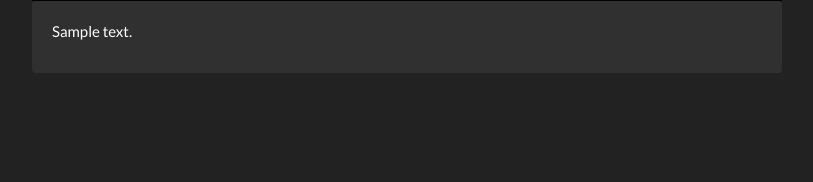
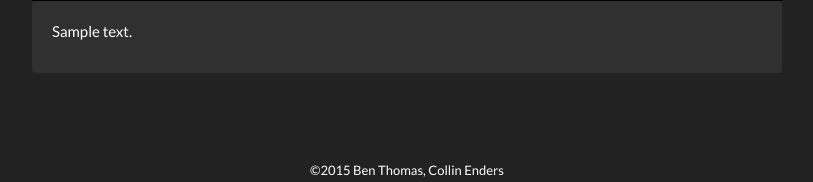
Before and after one commit to pennmanor/1-1-Stream, a PHP site: page /episode.php?id=1 in a window 1280 px wide. Shown: the part 618-800 px from the top of the page, without its empty margins (233-1046 px from the left). Run offline with PHP 8.4, Linux system fonts and the light colour scheme; tables that the repository leaves empty hold one stand-in row (values such as "Sample post"); a stand-in replaces the project's code that opens the database connection; some libraries are stand-ins or nearby versions; grey boxes are pictures that could not be loaded.

Commit message:
Bug fixes and new footer.

```diff
--- a/html/episode.php
+++ b/html/episode.php
@@ -20,6 +20,7 @@
     <meta name="author" content="Benjamin Thomas">
     <title>1:1 Podcast Episode: <?php echo $episode['title']; ?></title>
     <link rel="stylesheet" href="styles/bootstrap.min.css">
+    <link rel="stylesheet" href="styles/footer.css">
     <link rel="stylesheet" href="styles/angular-toastr.min.css">
     <link rel="stylesheet" href="styles/video-js.css">
     <style type="text/css">
@@ -54,7 +55,6 @@
       </div>
     </nav>
     <div class="container">
-
       <div class="row">
         <div class="col-md-offset-2 col-md-8">
           <h1 class="page-header"><?php echo $episode['title']?></h1>
@@ -74,6 +74,9 @@
         </div>
       </div>
     </div>
+    <div class="navbar-bottom">
+      <h6>&copy2015 Ben Thomas, Collin Enders</h6>
+    </div>
   </body>
   <script type="text/javascript" src="js/jquery.min.js"></script>
   <script type="text/javascript" src="js/bootstrap.min.js"></script>
--- a/html/episodes.html
+++ b/html/episodes.html
@@ -7,6 +7,7 @@
     <meta name="author" content="Benjamin Thomas">
     <title>Episodes</title>
     <link rel="stylesheet" href="styles/bootstrap.min.css">
+    <link rel="stylesheet" href="styles/footer.css">
     <link rel="stylesheet" href="styles/angular-toastr.min.css">
   </head>
   <body>
@@ -57,6 +58,9 @@
         </div>
       </div>
     </div>
+    <div class="navbar-bottom">
+      <h6>&copy2015 Ben Thomas, Collin Enders</h6>
+    </div>
   </body>
   <script type="text/javascript" src="js/jquery.min.js"></script>
   <script type="text/javascript" src="js/angular.min.js"></script>
--- a/html/index.php
+++ b/html/index.php
@@ -7,6 +7,7 @@
     <meta name="author" content="Benjamin Thomas">
     <title>1:1 Podcast Stream</title>
     <link rel="stylesheet" href="styles/bootstrap.min.css">
+    <link rel="stylesheet" href="styles/footer.css">
     <link rel="stylesheet" href="styles/angular-toastr.min.css">
     <link rel="stylesheet" href="styles/video-js.css">
     <style type="text/css">
@@ -56,6 +57,9 @@
         </div>
       </div>
     </div>
+    <div class="navbar-bottom">
+      <h6>&copy2015 Ben Thomas, Collin Enders</h6>
+    </div>
     <!-- Stream Offline-->
     <div class="modal fade" id="offlineModal" tabindex="-1" role="dialog" aria-labelledby="offlineModalLabel">
       <div class="modal-dialog" role="document">
--- /dev/null
+++ b/html/styles/footer.css
@@ -0,0 +1,10 @@
+.navbar-bottom {
+  height: 30px;
+  width:100%;
+  text-align: center;
+  color:#000000;
+  position:fixed;
+  bottom:0px;
+  }
+
+  h6{color: #FFFFFF;}
```
Also changed, not shown: html/manageEpisodes.php (+7 -3 lines).
